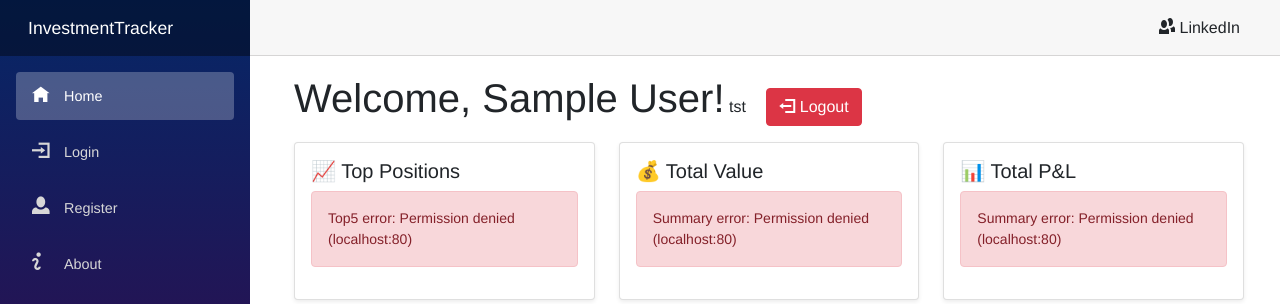
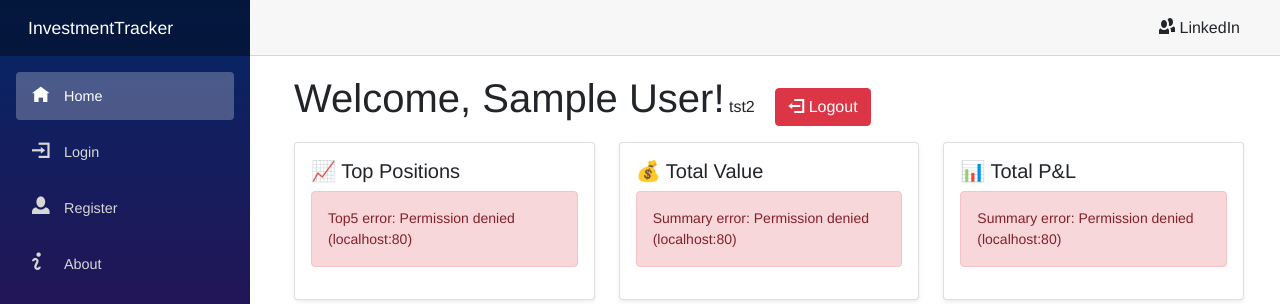
Before and after one commit to Alex725-2/InvestmentTrackerPro, an ASP.NET Core app: page / in a window 1280 px wide. Shown: the top 304 px of the page. Run offline with ASP.NET Core 8, Linux system fonts and the light colour scheme; the visitor is signed in with stand-in values (Sample User, id 1); data that the repository does not hold is empty; style sheets or scripts are compiled from the project's sources.

Commit message:
test Autodeploy 2

```diff
--- a/Client/Pages/Index.razor
+++ b/Client/Pages/Index.razor
@@ -16,7 +16,7 @@
         <div class="row mb-3">
             <div class="col">
                 <h1 class="d-inline">Welcome, @userName!</h1>
-               tst
+               tst2
                 <button class="btn btn-danger ms-3" @onclick="Logout">
                     <span class="oi oi-account-logout"></span> Logout
                 </button>
```
